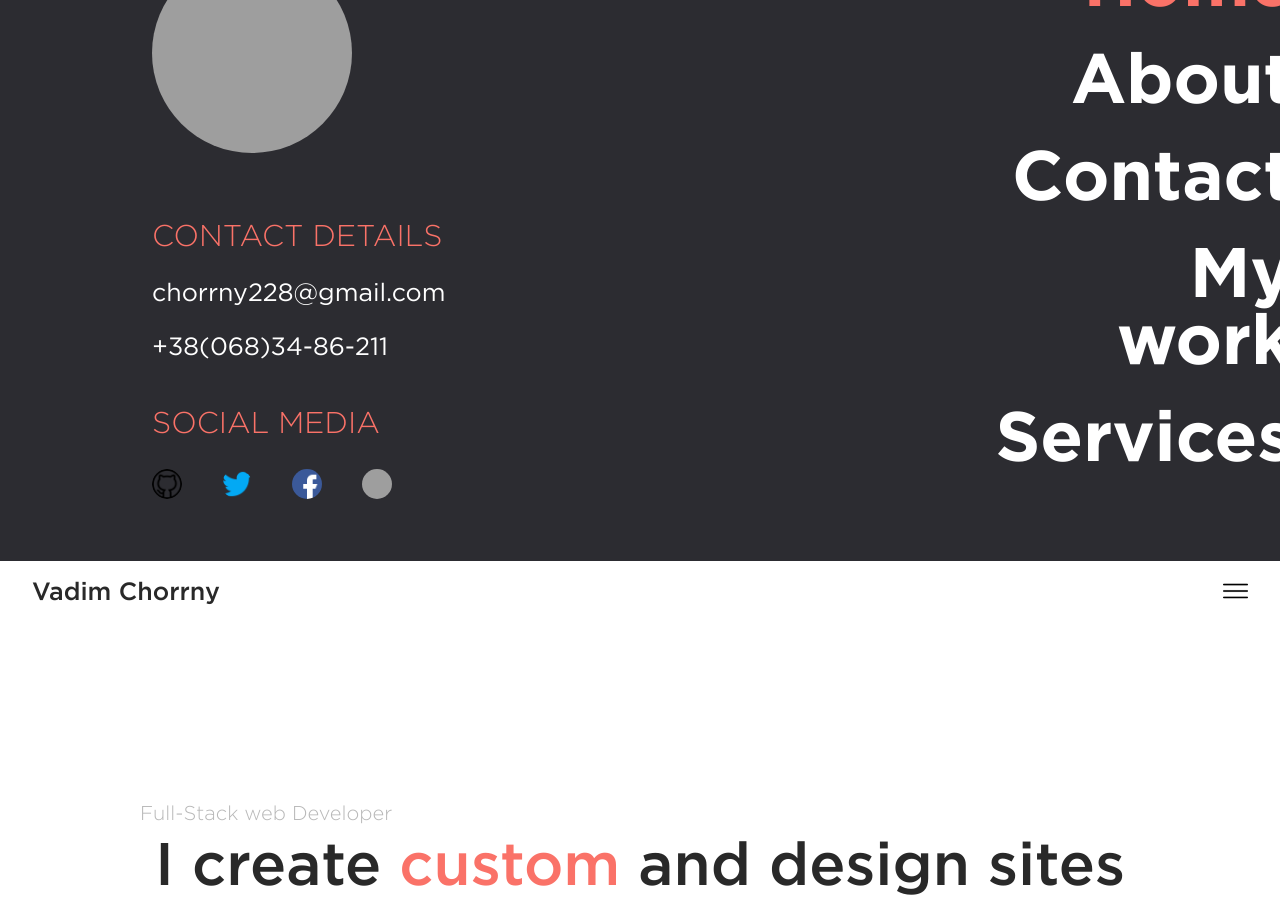
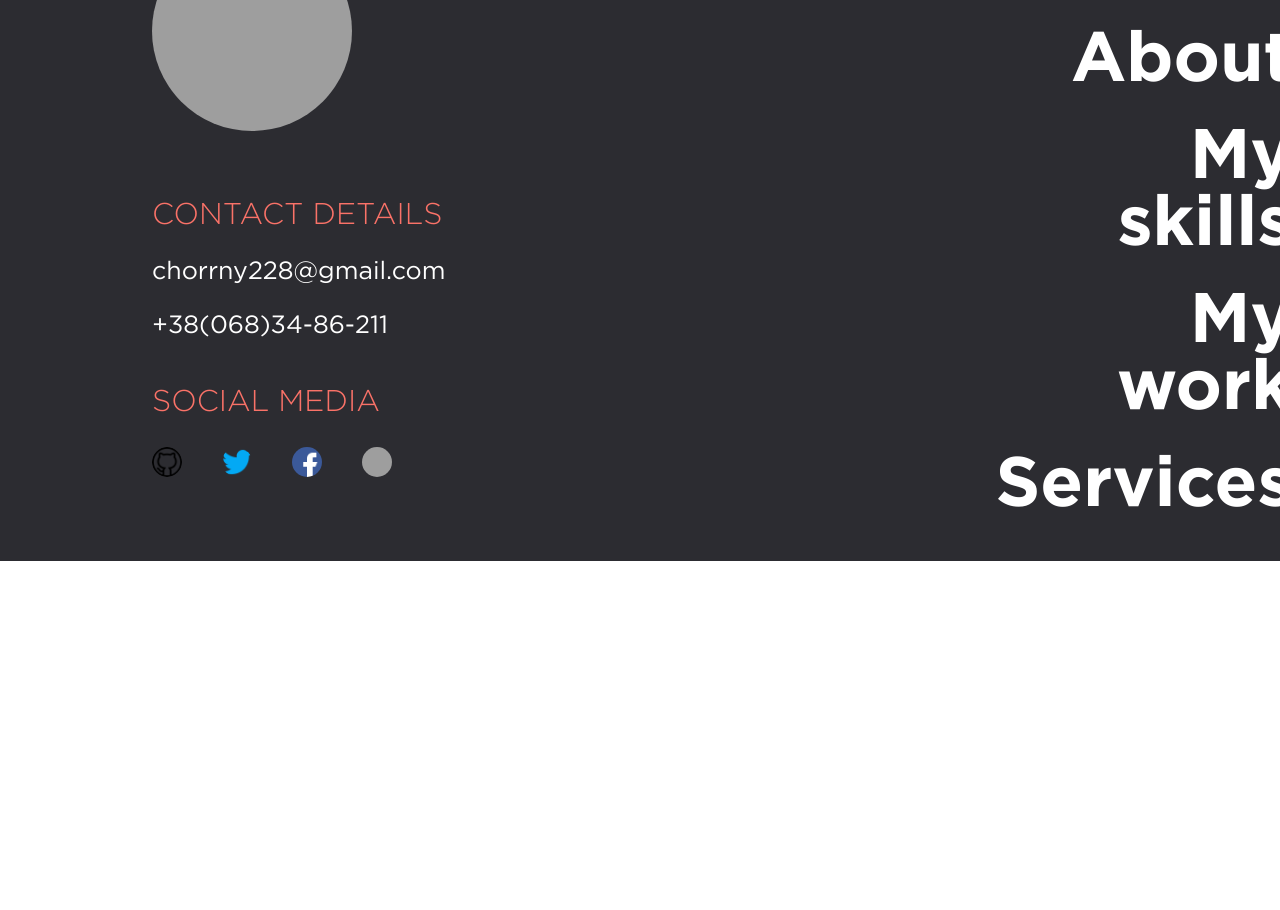
Before and after one commit to VadimChorrny/About-Me, a React (Create React App) app: page /menu in a window 1280 px wide. Shown: the part 160-1070 px from the top of the page. After the commit the page ends 800 px from the top, so only its background shows below. Built offline with nearby package versions, Linux system fonts and the light colour scheme; grey boxes are pictures that could not be loaded.

Commit message:
finish( finish make routers )

```diff
--- a/public/index.html
+++ b/public/index.html
@@ -1,14 +1,12 @@
 <!DOCTYPE html>
 <html lang="en">
+
 <head>
   <meta charset="utf-8" />
   <link rel="icon" href="%PUBLIC_URL%/favicon.ico" />
   <meta name="viewport" content="width=device-width, initial-scale=1" />
   <meta name="theme-color" content="#000000" />
-    <meta
-      name="description"
-      content="Web site created using create-react-app"
-    />
+  <meta name="description" content="Web site created using create-react-app" />
   <link rel="apple-touch-icon" href="%PUBLIC_URL%/logo192.png" />
   <!--
       manifest.json provides metadata used when your web app is installed on a
@@ -24,8 +22,9 @@
       work correctly both with client-side routing and a non-root public URL.
       Learn how to configure a non-root public URL by running `npm run build`.
     -->
-    <title>React App</title>
+  <title>Chorrny</title>
 </head>
+
 <body>
   <noscript>You need to enable JavaScript to run this app.</noscript>
   <div id="root"></div>
@@ -40,4 +39,5 @@
       To create a production bundle, use `npm run build` or `yarn build`.
     -->
 </body>
+
 </html>
--- a/src/App.js
+++ b/src/App.js
@@ -10,6 +10,8 @@ import { Route, BrowserRouter, Switch } from 'react-router-dom'
 
 
 function App() {
+
+
   return (
 
     <BrowserRouter>
@@ -18,11 +20,15 @@ function App() {
           <Route path="/menu" exact>
             <Menu />
           </Route>
-
+          <Route path="/" exact>
+            <Header name='Vadim Chorrny' />
+            <Acces />
+          </Route>
+          <Route path="/home" exact>
+            <Header name='Vadim Chorrny' />
+            <Acces />
+          </Route>
         </Switch>
-        <Header />
-        <Acces />
-
       </div>
     </BrowserRouter>
   );
--- a/src/Pages/Acces.js
+++ b/src/Pages/Acces.js
@@ -12,5 +12,4 @@ function Acces() {
         </div>
     )
 }
-
 export default Acces
--- a/src/Pages/FirstLayout.js
+++ b/src/Pages/FirstLayout.js
@@ -5,7 +5,7 @@ import Contents from '../UI/Contents'
 export default function FirstLayout() {
     return (
         <div>
-            <Contents />
+            <Contents job='Full-stack web Developer' description='A full cycle freelancer who develops and creates great digital products, brands and experiences.' />
         </div>
     )
 }
--- a/src/UI/Contents.jsx
+++ b/src/UI/Contents.jsx
@@ -6,11 +6,11 @@ function Contents(props) {
         <div className="contents">
             <div className="contents__inner">
 
-                <p className="contents__text_first">Full-Stack web Developer</p>
+                <p className="contents__text_first">{props.job}</p>
 
                 <p className="contents__text_second">I create <span>custom</span> and design sites</p>
 
-                <p className="contents__text_third">A full cycle freelancer who develops and creates great digital products, brands and experiences.</p>
+                <p className="contents__text_third">{props.description}</p>
             </div>
         </div>
     )
--- a/src/UI/Header.jsx
+++ b/src/UI/Header.jsx
@@ -1,12 +1,12 @@
 import React from 'react'
 import { NavLink } from 'react-router-dom'
 
-function Header() {
+function Header(props) {
     return (
         <div className="header">
             <div className="header__inner">
                 <div className="header__logo">
-                    <p className="header__logo_text">Vadim Chorrny</p>
+                    <p className="header__logo_text">{props.name}</p>
                 </div>
                 <div className="header__burgermenu">
                     <NavLink to="/menu" ><img src="menu.png" alt="burger-menu" /></NavLink>
--- a/src/UI/Menu.jsx
+++ b/src/UI/Menu.jsx
@@ -22,15 +22,12 @@ function Menu() {
                 <div className="side-bar">
                     <span>Home</span>
                     <p>About</p>
-                    <p>Contact</p>
+                    <p>My skills</p>
                     <p>My work</p>
                     <p>Services</p>
-
-
                 </div>
                 <div className="close">
                     <NavLink to="/home"><img src="cancel.png" alt="cancel-icon" /></NavLink>
-
                 </div>
             </div>
         </div>
```
Also changed, not shown: src/AdminPanel/Dashboard.jsx (added, +12 -0 lines), src/AdminPanel/Props.js (+10 -0 lines), src/AdminPanel/Style.scss (added), 1 other file (tests, documents, lock files or other folders). Lines whose indentation alone changed are shown as unchanged.
